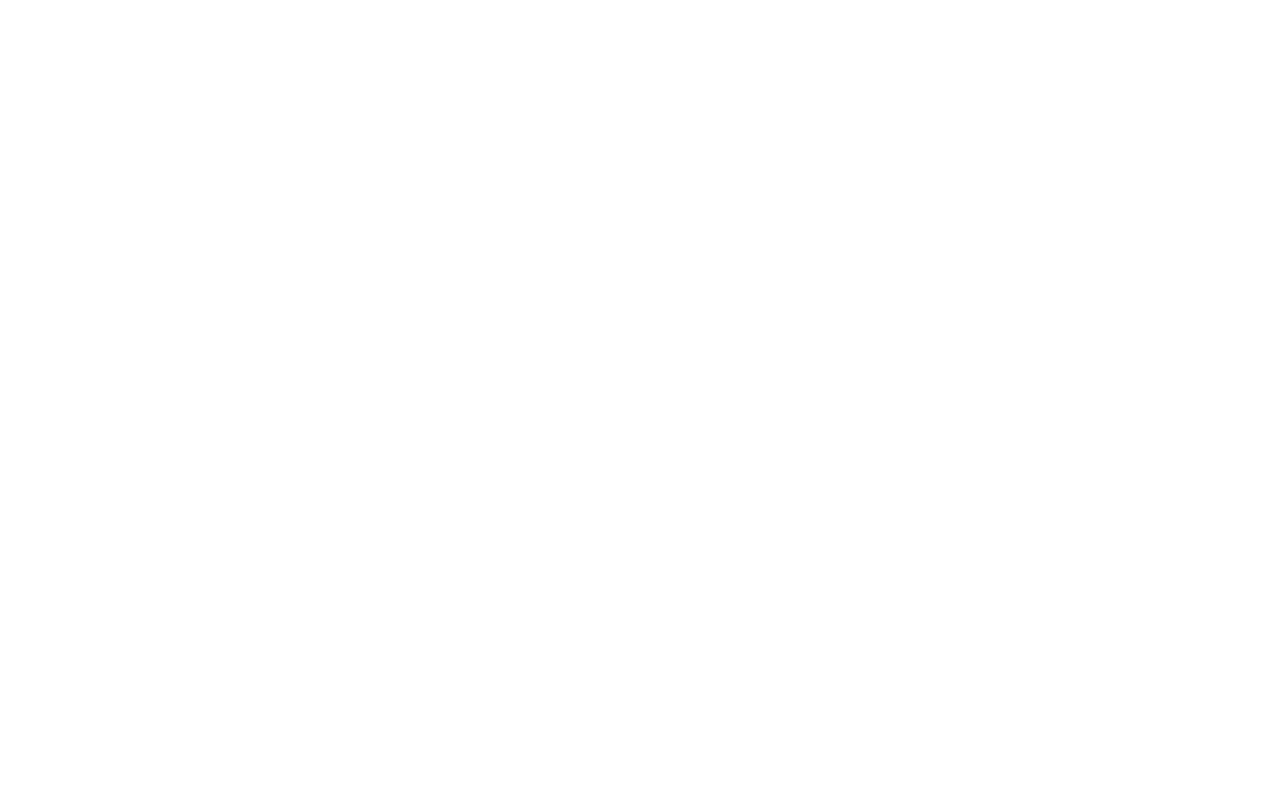
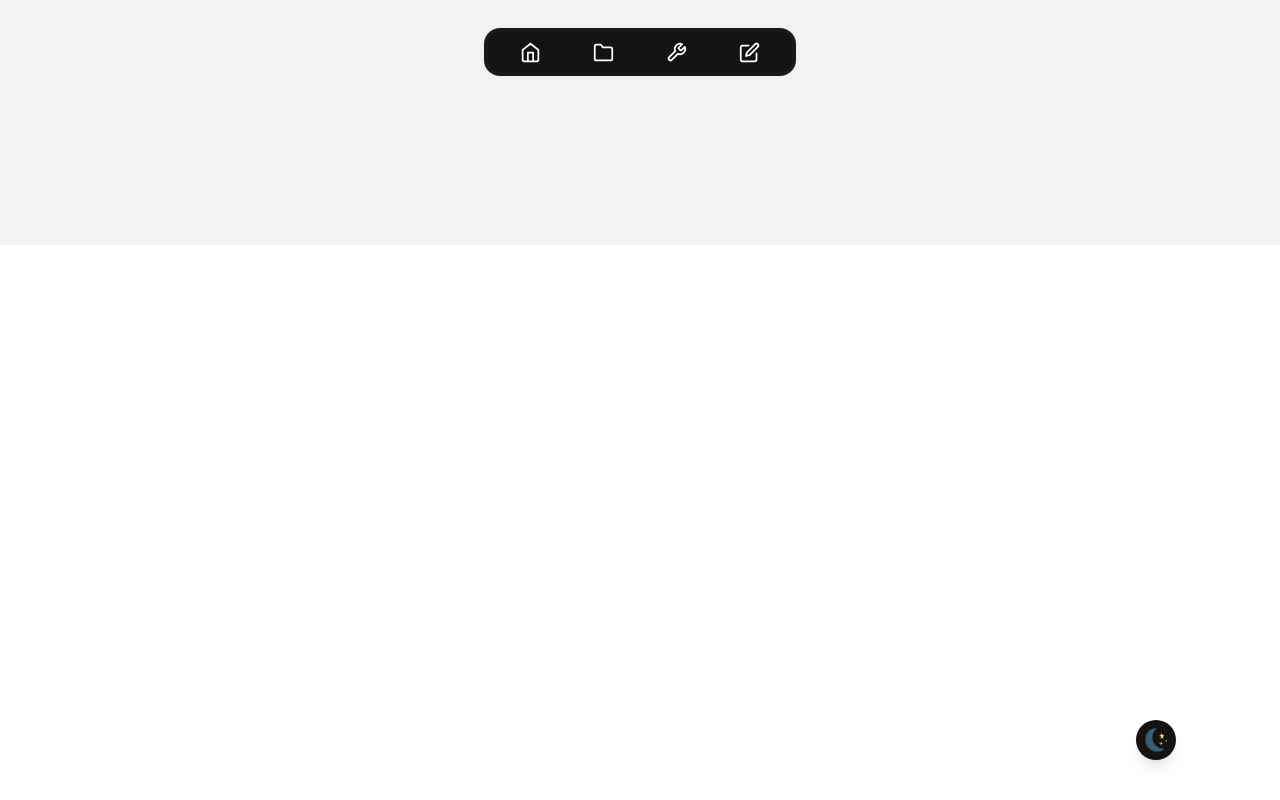
Before and after one commit to Maap014/portfolio, a Next.js app: page / in a window 1280 px wide. Built offline with nearby package versions, Linux system fonts and the light colour scheme.

Commit message:
uncomment sublayout, naviagtion, profilecard and nav type setter

```diff
--- a/app/components/navigation/navigation.tsx
+++ b/app/components/navigation/navigation.tsx
@@ -1,117 +1,117 @@
-// "use client";
+"use client";
 
-// import { NavItems } from "@/app/types/types";
-// import clsx from "clsx";
-// import Link from "next/link";
-// import React, { useEffect, useState } from "react";
-// import { Home, Projects, Tools, WriteMe } from "../svg/svg";
+import { NavItems } from "@/app/types/types";
+import clsx from "clsx";
+import Link from "next/link";
+import React, { useEffect, useState } from "react";
+import { Home, Projects, Tools, WriteMe } from "../svg/svg";
 
-// const Navigation = () => {
-//   const navItems: NavItems[] = [
-//     { title: "Home", icon: <Home />, value: "/" },
-//     { title: "Projects", icon: <Projects />, value: "projects" },
-//     { title: "Tools", icon: <Tools />, value: "tools" },
-//     { title: "Write me", icon: <WriteMe />, value: "writeme" },
-//   ];
-//   const [isActive, setIsActive] = useState("");
+const Navigation = () => {
+  const navItems: NavItems[] = [
+    { title: "Home", icon: <Home />, value: "/" },
+    { title: "Projects", icon: <Projects />, value: "projects" },
+    { title: "Tools", icon: <Tools />, value: "tools" },
+    { title: "Write me", icon: <WriteMe />, value: "writeme" },
+  ];
+  const [isActive, setIsActive] = useState("");
 
-//   const scrollToSection = (id: string) => {
-//     if (typeof window !== undefined) {
-//       const section = document.getElementById(id);
-//       if (section) {
-//         const headerOffset = window.innerWidth <= 768 ? 100 : 140;
-//         const sectionPosition =
-//           section.getBoundingClientRect().top + window.scrollY;
-//         const offsetPosition = sectionPosition - headerOffset;
+  const scrollToSection = (id: string) => {
+    if (typeof window !== undefined) {
+      const section = document.getElementById(id);
+      if (section) {
+        const headerOffset = window.innerWidth <= 768 ? 100 : 140;
+        const sectionPosition =
+          section.getBoundingClientRect().top + window.scrollY;
+        const offsetPosition = sectionPosition - headerOffset;
 
-//         window.scrollTo({
-//           top: offsetPosition,
-//           behavior: "smooth",
-//         });
-//       }
-//     }
-//   };
+        window.scrollTo({
+          top: offsetPosition,
+          behavior: "smooth",
+        });
+      }
+    }
+  };
 
-//   useEffect(() => {
-//     const sections = document.querySelectorAll("section");
-//     let current = "";
-//     const storedActiveNav = sessionStorage.getItem("active_nav");
-//     if (storedActiveNav) {
-//       setIsActive(storedActiveNav);
-//     } else setIsActive(navItems[0].value);
+  useEffect(() => {
+    const sections = document.querySelectorAll("section");
+    let current = "";
+    const storedActiveNav = sessionStorage.getItem("active_nav");
+    if (storedActiveNav) {
+      setIsActive(storedActiveNav);
+    } else setIsActive(navItems[0].value);
 
-//     sections.forEach((section, index) => {
-//       const sectionTop = section.offsetTop;
-//       const sectionHeight = section.clientHeight;
-//       if (
-//         window.scrollY >= sectionTop - sectionHeight / 1 &&
-//         window.scrollY < sectionTop + sectionHeight
-//       ) {
-//         if (index !== 0) {
-//           section.classList.remove("hidden-section");
-//           section.classList.add("float-down");
-//         }
-//       }
-//     });
+    sections.forEach((section, index) => {
+      const sectionTop = section.offsetTop;
+      const sectionHeight = section.clientHeight;
+      if (
+        window.scrollY >= sectionTop - sectionHeight / 1 &&
+        window.scrollY < sectionTop + sectionHeight
+      ) {
+        if (index !== 0) {
+          section.classList.remove("hidden-section");
+          section.classList.add("float-down");
+        }
+      }
+    });
 
-//     const scroll = () => {
-//       sections.forEach((section) => {
-//         if (window.scrollY >= section.offsetTop - section.clientHeight / 1) {
-//           current = section.id;
-//           section.classList.remove("hidden-section");
-//           section.classList.add("float-down");
-//         }
-//       });
+    const scroll = () => {
+      sections.forEach((section) => {
+        if (window.scrollY >= section.offsetTop - section.clientHeight / 1) {
+          current = section.id;
+          section.classList.remove("hidden-section");
+          section.classList.add("float-down");
+        }
+      });
 
-//       setIsActive(current);
-//     };
+      setIsActive(current);
+    };
 
-//     window.addEventListener("scroll", scroll);
+    window.addEventListener("scroll", scroll);
 
-//     return () => {
-//       window.removeEventListener("scroll", scroll);
-//     };
-//   }, []);
+    return () => {
+      window.removeEventListener("scroll", scroll);
+    };
+  }, []);
 
-//   useEffect(() => {
-//     sessionStorage.setItem("active_nav", isActive);
-//   }, [isActive]);
+  useEffect(() => {
+    sessionStorage.setItem("active_nav", isActive);
+  }, [isActive]);
 
-//   return (
-//     <>
-//       <nav className=" flex items-center justify-between gap-7 bg-primary-black fixed top-7 inset-1/2 transform -translate-x-1/2 px-[20px] w-fit h-12 rounded-[16px] border-secondary-opaqueWhite border-4 z-[999]">
-//         {navItems?.map((item, i) => {
-//           return (
-//             <div
-//               key={i}
-//               className="group flex justify-center items-center cursor-pointer"
-//             >
-//               <Link
-//                 onClick={(e) => {
-//                   e.preventDefault();
-//                   setIsActive(item.value);
-//                   scrollToSection(item.value);
-//                 }}
-//                 href={`#${item.value}`}
-//                 className="py-[10px] px-3"
-//               >
-//                 {React.cloneElement(item.icon, {
-//                   stroke: isActive === item.value ? "#bbebbe" : "#fff",
-//                 })}
-//               </Link>
-//               <p
-//                 className={clsx(
-//                   "absolute bottom-[-20px] text-primary-white text-nowrap bg-primary-black border-x-secondary-mintGreen border-x-2 py-[0.5px] px-2 rounded-[10px] transform transition-all ease-in-out duration-500 opacity-0 translate-y-[-10px] group-hover:opacity-100 group-hover:translate-y-[10px] group-hover:visible pointer-events-none text-sm"
-//                 )}
-//               >
-//                 {item.title}
-//               </p>
-//             </div>
-//           );
-//         })}
-//       </nav>
-//     </>
-//   );
-// };
+  return (
+    <>
+      <nav className=" flex items-center justify-between gap-7 bg-primary-black fixed top-7 inset-1/2 transform -translate-x-1/2 px-[20px] w-fit h-12 rounded-[16px] border-secondary-opaqueWhite border-4 z-[999]">
+        {navItems?.map((item, i) => {
+          return (
+            <div
+              key={i}
+              className="group flex justify-center items-center cursor-pointer"
+            >
+              <Link
+                onClick={(e) => {
+                  e.preventDefault();
+                  setIsActive(item.value);
+                  scrollToSection(item.value);
+                }}
+                href={`#${item.value}`}
+                className="py-[10px] px-3"
+              >
+                {React.cloneElement(item.icon, {
+                  stroke: isActive === item.value ? "#bbebbe" : "#fff",
+                })}
+              </Link>
+              <p
+                className={clsx(
+                  "absolute bottom-[-20px] text-primary-white text-nowrap bg-primary-black border-x-secondary-mintGreen border-x-2 py-[0.5px] px-2 rounded-[10px] transform transition-all ease-in-out duration-500 opacity-0 translate-y-[-10px] group-hover:opacity-100 group-hover:translate-y-[10px] group-hover:visible pointer-events-none text-sm"
+                )}
+              >
+                {item.title}
+              </p>
+            </div>
+          );
+        })}
+      </nav>
+    </>
+  );
+};
 
-// export default Navigation;
+export default Navigation;
--- a/app/components/profileCard/profilecard.tsx
+++ b/app/components/profileCard/profilecard.tsx
@@ -1,65 +1,65 @@
-// import profileImage from "../../assets/profileImage/miii.png";
-// import Image from "next/image";
-// import { GitHub, LinkedIn, Twitter, Whatsapp } from "../svg/svg";
-// import Link from "next/link";
-// import Lottie from "lottie-react";
-// import IdeaBulb from "./../animatingIcon/ideaBulb.json";
+import profileImage from "../../assets/profileImage/miii.png";
+import Image from "next/image";
+import { GitHub, LinkedIn, Twitter, Whatsapp } from "../svg/svg";
+import Link from "next/link";
+import Lottie from "lottie-react";
+import IdeaBulb from "./../animatingIcon/ideaBulb.json";
 
-// const Profilecard = () => {
-//   const socials = [
-//     { link: "https://x.com/AugustineMayaki", icon: <Twitter /> },
-//     { link: "https://github.com/Maap014", icon: <GitHub /> },
-//     {
-//       link: "https://www.linkedin.com/in/augustine-mayaki-b500341b0?utm_source=share&utm_campaign=share_via&utm_content=profile&utm_medium=ios_app",
-//       icon: <LinkedIn />,
-//     },
-//     { link: "https://wa.me/+2347062986206", icon: <Whatsapp /> },
-//   ];
+const Profilecard = () => {
+  const socials = [
+    { link: "https://x.com/AugustineMayaki", icon: <Twitter /> },
+    { link: "https://github.com/Maap014", icon: <GitHub /> },
+    {
+      link: "https://www.linkedin.com/in/augustine-mayaki-b500341b0?utm_source=share&utm_campaign=share_via&utm_content=profile&utm_medium=ios_app",
+      icon: <LinkedIn />,
+    },
+    { link: "https://wa.me/+2347062986206", icon: <Whatsapp /> },
+  ];
 
-//   return (
-//     <div className="float-down bg-primary-profileBg 1024:fixed w-full 1024:w-[345px] rounded-2xl py-7 px-5 flex flex-col items-center gap-6">
-//       <div className=" block 560:flex items-center justify-center 1024:block ">
-//         <div className=" relative w-full h-[210px] 360:w-[240px] 880:h-[280px] overflow-hidden rounded-xl mx-0 560:mx-10 1024:mx-0">
-//           <Image
-//             priority={true}
-//             src={profileImage}
-//             alt="Profile image"
-//             className="object-cover object-right w-full h-full"
-//           />
-//         </div>
-//         <div className=" gap-[20px] hidden 560:flex items-center flex-col 880:hidden">
-//           {socials.map((social, i) => (
-//             <div key={i} className="p-1 rounded-md hover:bg-primary-grey-300 ">
-//               <Link href={social.link}>{social.icon}</Link>
-//             </div>
-//           ))}
-//         </div>
-//       </div>
-//       <div className=" relative flex flex-col justify-between gap-4 1024:gap-[110px]">
-//         <h1 className=" text-[29px] 425:text-nowrap text-primary-profileName font-extrabold text-center leading-8 ">
-//           MAYAKI AUGUSTINE
-//         </h1>
-//         <div className=" hidden absolute 1024:flex items-center justify-center inset-0 w-[100px] h-[100px] left-[90px] top-[38px] ">
-//           <Lottie animationData={IdeaBulb} />
-//         </div>
-//         <p className="text-primary-grey-200 font-semibold text-lg text-center leading-[110%] 560:pb-2 1024:pb-0 max-w-[300px]">
-//           A software developer passionate about dynamic web design and
-//           innovation.
-//         </p>
-//       </div>
+  return (
+    <div className="float-down bg-primary-profileBg 1024:fixed w-full 1024:w-[345px] rounded-2xl py-7 px-5 flex flex-col items-center gap-6">
+      <div className=" block 560:flex items-center justify-center 1024:block ">
+        <div className=" relative w-full h-[210px] 360:w-[240px] 880:h-[280px] overflow-hidden rounded-xl mx-0 560:mx-10 1024:mx-0">
+          <Image
+            priority={true}
+            src={profileImage}
+            alt="Profile image"
+            className="object-cover object-right w-full h-full"
+          />
+        </div>
+        <div className=" gap-[20px] hidden 560:flex items-center flex-col 880:hidden">
+          {socials.map((social, i) => (
+            <div key={i} className="p-1 rounded-md hover:bg-primary-grey-300 ">
+              <Link href={social.link}>{social.icon}</Link>
+            </div>
+          ))}
+        </div>
+      </div>
+      <div className=" relative flex flex-col justify-between gap-4 1024:gap-[110px]">
+        <h1 className=" text-[29px] 425:text-nowrap text-primary-profileName font-extrabold text-center leading-8 ">
+          MAYAKI AUGUSTINE
+        </h1>
+        <div className=" hidden absolute 1024:flex items-center justify-center inset-0 w-[100px] h-[100px] left-[90px] top-[38px] ">
+          <Lottie animationData={IdeaBulb} />
+        </div>
+        <p className="text-primary-grey-200 font-semibold text-lg text-center leading-[110%] 560:pb-2 1024:pb-0 max-w-[300px]">
+          A software developer passionate about dynamic web design and
+          innovation.
+        </p>
+      </div>
 
-//       <div className="flex items-center gap-[22px] 560:hidden 880:flex">
-//         {socials.map((social, i) => (
-//           <div
-//             key={i}
-//             className="p-2 rounded-md hover:bg-primary-hoverOnIcon hover:!duration-[300ms] hover:transition-colors hover:ease-in-out"
-//           >
-//             <Link href={social.link}>{social.icon}</Link>
-//           </div>
-//         ))}
-//       </div>
-//     </div>
-//   );
-// };
+      <div className="flex items-center gap-[22px] 560:hidden 880:flex">
+        {socials.map((social, i) => (
+          <div
+            key={i}
+            className="p-2 rounded-md hover:bg-primary-hoverOnIcon hover:!duration-[300ms] hover:transition-colors hover:ease-in-out"
+          >
+            <Link href={social.link}>{social.icon}</Link>
+          </div>
+        ))}
+      </div>
+    </div>
+  );
+};
 
-// export default Profilecard;
+export default Profilecard;
--- a/app/subLayout.tsx
+++ b/app/subLayout.tsx
@@ -1,26 +1,26 @@
 "use client";
-// import clsx from "clsx";
-// import Navigation from "./components/navigation/navigation";
-// import Profilecard from "./components/profileCard/profilecard";
-// import { Moon, Sun } from "./components/svg/svg";
-// import { useTheme } from "./context/useTheme";
-// import { Toaster } from "sonner";
+import clsx from "clsx";
+import Navigation from "./components/navigation/navigation";
+import Profilecard from "./components/profileCard/profilecard";
+import { Moon, Sun } from "./components/svg/svg";
+import { useTheme } from "./context/useTheme";
+import { Toaster } from "sonner";
 
 export const SubLayout = ({ children }: { children: React.ReactNode }) => {
-  // const { theme, toggleTheme } = useTheme();
+  const { theme, toggleTheme } = useTheme();
 
   return (
     <>
       <body>
-        {/* <Toaster richColors duration={3000} position="top-right" />
+        <Toaster richColors duration={3000} position="top-right" />
         <div className=" transition-mode bg-primary-bg pt-[140px] pb-[105px] flex justify-center items-center">
           <Navigation />
           <div className="flex justify-center w-full max-w-[830px] 1024:max-w-[1150px] px-6 560:px-8 1240:px-0 ">
             <div className="relative w-[340px] hidden 1024:block">
               <Profilecard />
-            </div> */}
-        <div className="1024:w-[calc(100%-340px)] 1024:pl-[50px] 1400:pl-[90px]">
-          {/* <button
+            </div>
+            <div className="1024:w-[calc(100%-340px)] 1024:pl-[50px] 1400:pl-[90px]">
+              <button
                 className={clsx(
                   theme === "light" ? "bg-[#151312]" : "bg-[#ffff]",
                   "w-10 h-10 rounded-full shadow-lg overflow-hidden fixed bottom-[2.5rem] right-[2.5rem] 880:right-[6.5rem] 1500:right-[10rem] z-[999]"
@@ -41,11 +41,11 @@
                 >
                   <Moon />
                 </div>
-              </button> */}
-          {children}
+              </button>
+              {children}
+            </div>
+          </div>
         </div>
-        {/* </div>
-        </div> */}
       </body>
     </>
   );
```
Also changed, not shown: app/types/types.ts (+6 -6 lines).
